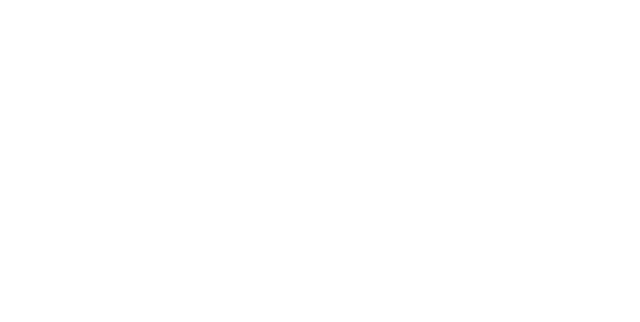
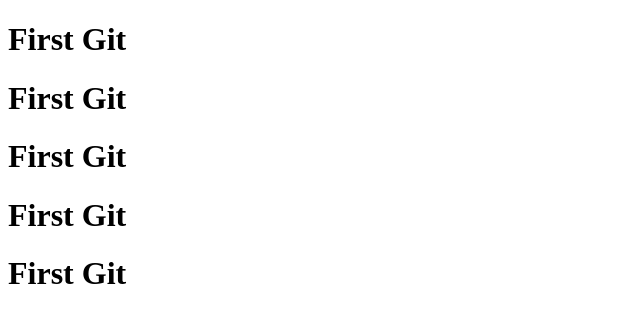
Before and after one commit to SaiPrasad-22/Git1, a plain HTML site: page index.html in a window 1280 px wide. Shown: the whole page, without its empty margins (0-640 px from the left). Drawn offline with Linux system fonts and the light colour scheme.

Commit message:
File 1 updated

```diff
--- a/index.html
+++ b/index.html
@@ -4,11 +4,15 @@
 <head>
     <meta charset="UTF-8">
     <meta name="viewport" content="width=device-width, initial-scale=1.0">
-    <title>Git</title>
+    <title>Git1</title>
 </head>
 
 <body>
-
+    <h1>First Git</h1>
+    <h1>First Git</h1>
+    <h1>First Git</h1>
+    <h1>First Git</h1>
+    <h1>First Git</h1>
 </body>
 
 </html>
```
Also changed, not shown: a.txt (deleted).
